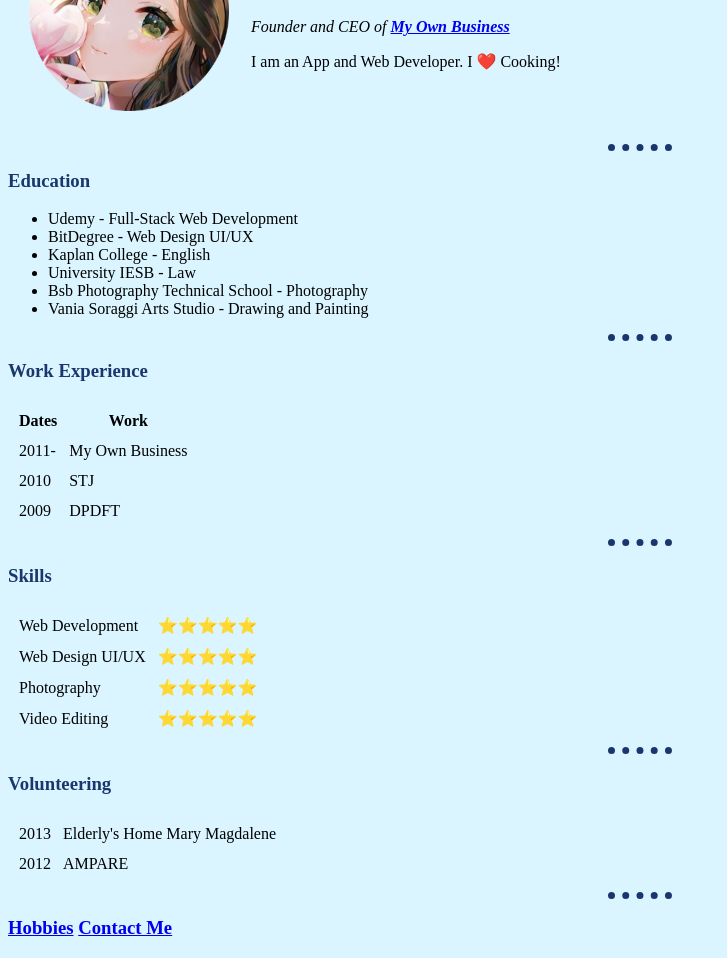
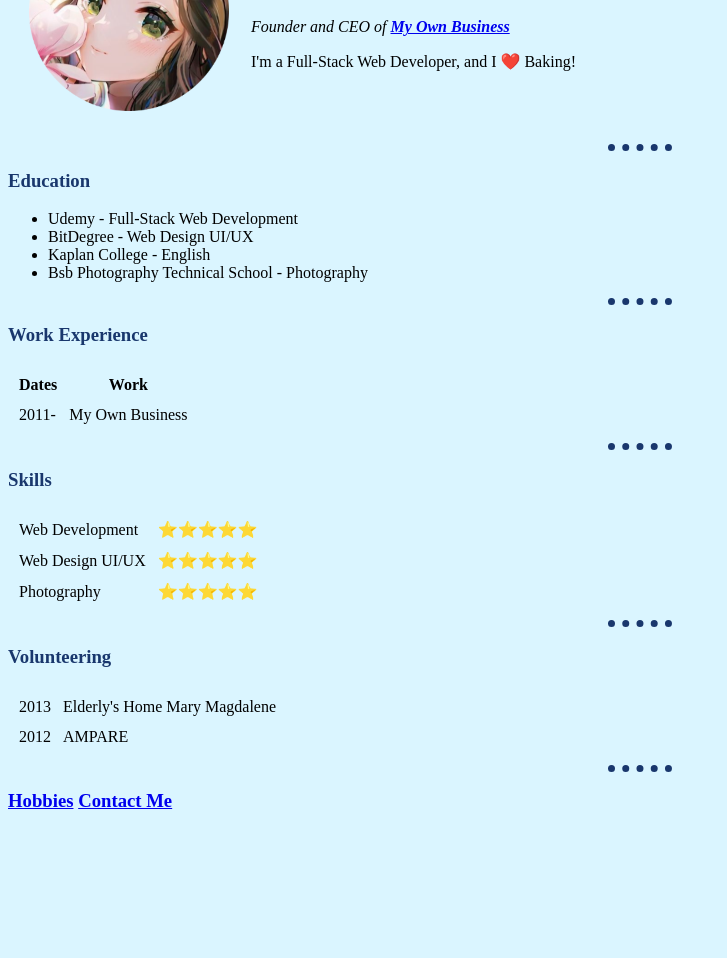
Before and after one commit to DanyBee7/HTML-PersonalSite, a plain HTML site: page index.html in a window 1280 px wide. Shown: the part 118-1076 px from the top of the page, without its empty margins (0-727 px from the left). After the commit the page ends 949 px from the top, so only its background shows below. Drawn offline with Linux system fonts and the light colour scheme.

Commit message:
Update index.html

```diff
--- a/index.html
+++ b/index.html
@@ -9,8 +9,8 @@
             <tr>
                 <td> <img src="profile pic.png" alt="profile picture"></td>
                 <td><h1>Danyelle Brown</h1>
-                <p><em>Founder and CEO of <strong><a href="https://www.linkedin.com/in/danyelle-brown-48036a263/">My Own Business</a></strong></em></p>
-                <p>I am an App and Web Developer. I ❤️ Cooking!</p></td>
+                <p><em>Founder and CEO of <strong><a href="https://danybee7.github.io/HTML-PersonalSite/">My Own Business</a></strong></em></p>
+                <p>I'm a Full-Stack Web Developer, and I ❤️ Baking!</p></td>
             </tr>
         </table>
         <hr>
@@ -19,9 +19,7 @@
             <li>Udemy - Full-Stack Web Development</li>
             <li>BitDegree - Web Design UI/UX</li>
             <li>Kaplan College - English</li>
-            <li>University IESB - Law</li>
             <li>Bsb Photography Technical School - Photography</li>
-            <li>Vania Soraggi Arts Studio - Drawing and Painting</li>
         </ul>
         <hr>
         <h3>Work Experience</h3>
@@ -36,14 +34,6 @@
                 <tr>
                     <td>2011-</td>
                     <td>My Own Business</td>
-                </tr>
-                <tr>
-                    <td>2010</td>
-                    <td>STJ</td>
-                </tr>
-                <tr>
-                    <td>2009</td>
-                    <td>DPDFT</td>
                 </tr>
             </tbody>
             <tfoot>
@@ -62,10 +52,6 @@
             </tr>
             <tr>
                 <td>Photography</td>
-                <td>⭐⭐⭐⭐⭐</td>
-            </tr>
-            <tr>
-                <td>Video Editing</td>
                 <td>⭐⭐⭐⭐⭐</td>
             </tr>
         </table>
```
